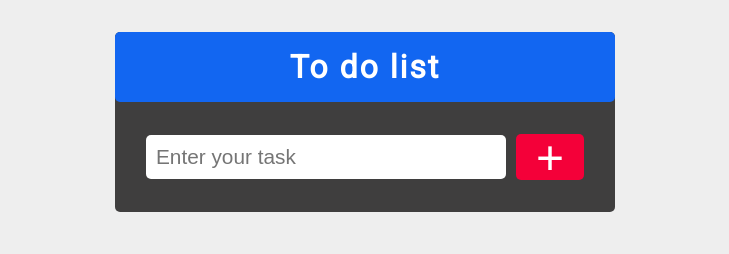
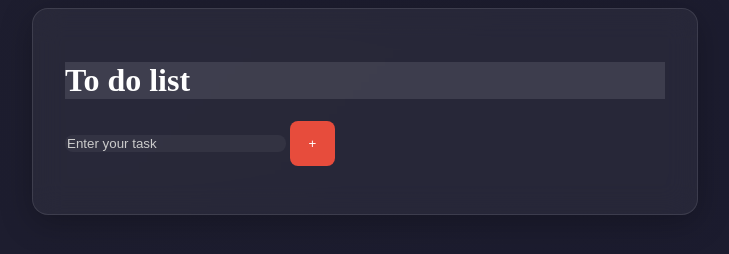
Before and after one commit to OmkarGharat/My-Javascript-Projects, a plain HTML site: page To do list/to-do-list.html in a window 1280 px wide. Shown: the whole page, without its empty margins (275-1004 px from the left). Drawn offline with Linux system fonts and the light colour scheme.

Commit message:
Update style.css

```diff
--- a/To do list/style.css
+++ b/To do list/style.css
@@ -1,110 +1,76 @@
-@import url('https://fonts.googleapis.com/css2?family=Roboto&display=swap');
-
-
-* {
-    margin: 0;
-    padding: 0;
-    box-sizing: border-box;
+/* Base dark background */
+body {
+    background: linear-gradient(135deg, #1e1e2f, #1a1a2e);
+    color: #f0f0ff;
+    min-height: 100vh;
 }
 
-   body {
-    background-color: rgb(238, 238, 238);
+/* Glassmorphism container */
+.container {
+    backdrop-filter: blur(15px);
+    background-color: rgba(255, 255, 255, 0.05);
+    border-radius: 1rem;
+    box-shadow: 0 8px 32px rgba(0, 0, 0, 0.25);
+    padding: 2rem;
+    max-width: 600px;
+    margin: auto;
+    border: 1px solid rgba(255, 255, 255, 0.1);
 }
 
-   .container {
-    background-color: #3f3e3e;
-    width: 500px;
-    margin-top: 2rem;
+/* Heading styling */
+.heading h1 {
+    background-color: rgba(255, 255, 255, 0.1);
+    color: #fff;
+    font-weight: bold;
 }
 
-   h1 {
-    background-color: #1266f1;
-    font-family: 'Roboto', sans-serif;
-    letter-spacing: 2px;
-    color: #ffffff;
-    text-align: center;
-    padding: 1rem;
+/* Input field */
+#input {
+    background-color: rgba(255, 255, 255, 0.05);
+    color: #fff;
+    border: none;
+    border-radius: 0.5rem;
 }
 
-   h1 , .container {
-    border-radius: 5px;
+#input::placeholder {
+    color: #ccc;
 }
 
-   body , .tasks , #btn{
-    display: flex;
-    justify-content: center;
-   }
-
-   .tasks {
-    align-items: center;
-    margin: 2rem 0;
-   }
-
-   input {
-    font-size: 1.3rem;
-    padding: 10px;
-    width: 360px;
-    border-radius: 5px;
-    border: 1px solid rgb(0, 0, 0, 0.5);
-    outline: none;
-   }
-
-   input , #btn{
+/* Button */
+#btn {
+    border-radius: 0.5rem;
+    width: 45px;
+    height: 45px;
+    background-color: #e74c3c;
+    color: white;
     border: none;
-   }
-
-   #btn {
-    padding: 0 20px;
-    border-radius: 5px;
-    font-size: 3rem;
-    cursor: pointer;
-    margin-left: 10px;
-    align-items: center;
-    height: 46px;
-    background-color: #F40039;
-    color: #fff;
+    transition: background-color 0.3s ease;
 }
 
 #btn:hover {
-    background-color: #da0033;
+    background-color: #c0392b;
 }
 
-   ul li {
-    cursor: pointer;
-    position: relative;
-    padding: 12px 8px 12px 25px;
-    list-style-type: none;
-    background-color: #ffffff;
-    transition: 0.2s;
-    font-size: 1.5rem;
-    color: #ff7300;
-    border: 10px solid #ffa900;
-
-    -webkit-user-select: none;
-    -moz-user-select: none;
-    -ms-user-select: none;
-    user-select: none;
+/* Task list items */
+.list-group-item {
+    background-color: rgba(255, 255, 255, 0.05);
+    color: #fff;
+    border: none;
+    margin-bottom: 0.5rem;
+    backdrop-filter: blur(10px);
+    border-radius: 0.5rem;
 }
 
-   ul li:nth-child(2n){
-    border: 10px solid #6a0aa7;
+.list-group-item i {
+    cursor: pointer;
+    margin-left: 10px;
 }
 
-    .fa-trash , .fa-check{
-    position: absolute;
-    padding: 5px;
-    border-radius: 50%;
+.list-group-item.completed .task-text {
+    text-decoration: line-through;
+    opacity: 0.6;
 }
 
-   .fa-trash {
-    left: 27.7rem;
-    top: 0.6rem;
-    color: red;
+.list-group-item.completed {
+    background-color: rgba(26, 23, 63, 0.8);
 }
-
-   .fa-check {
-    position: absolute;
-    left: 25.2rem;
-    top: 0.6rem;
-    color: green;
-   }
```
Lines whose indentation alone changed are shown as unchanged.
